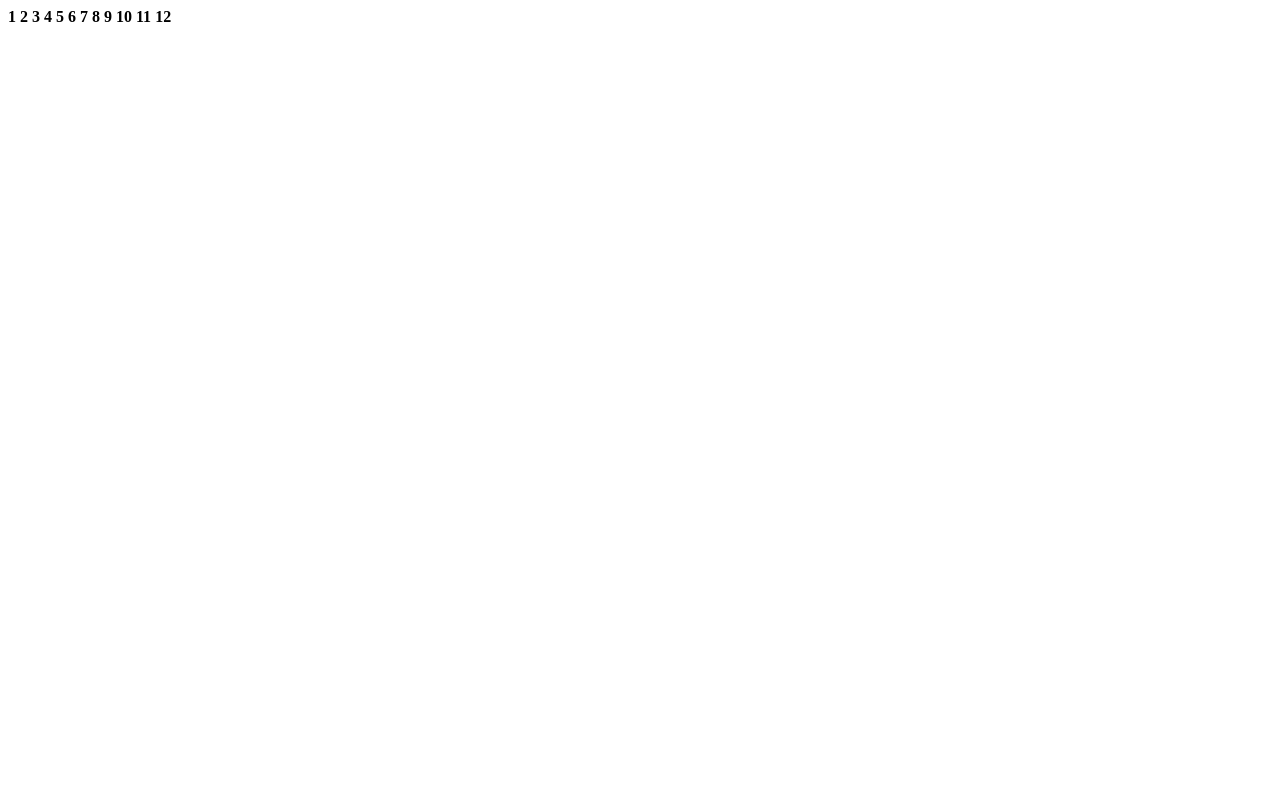
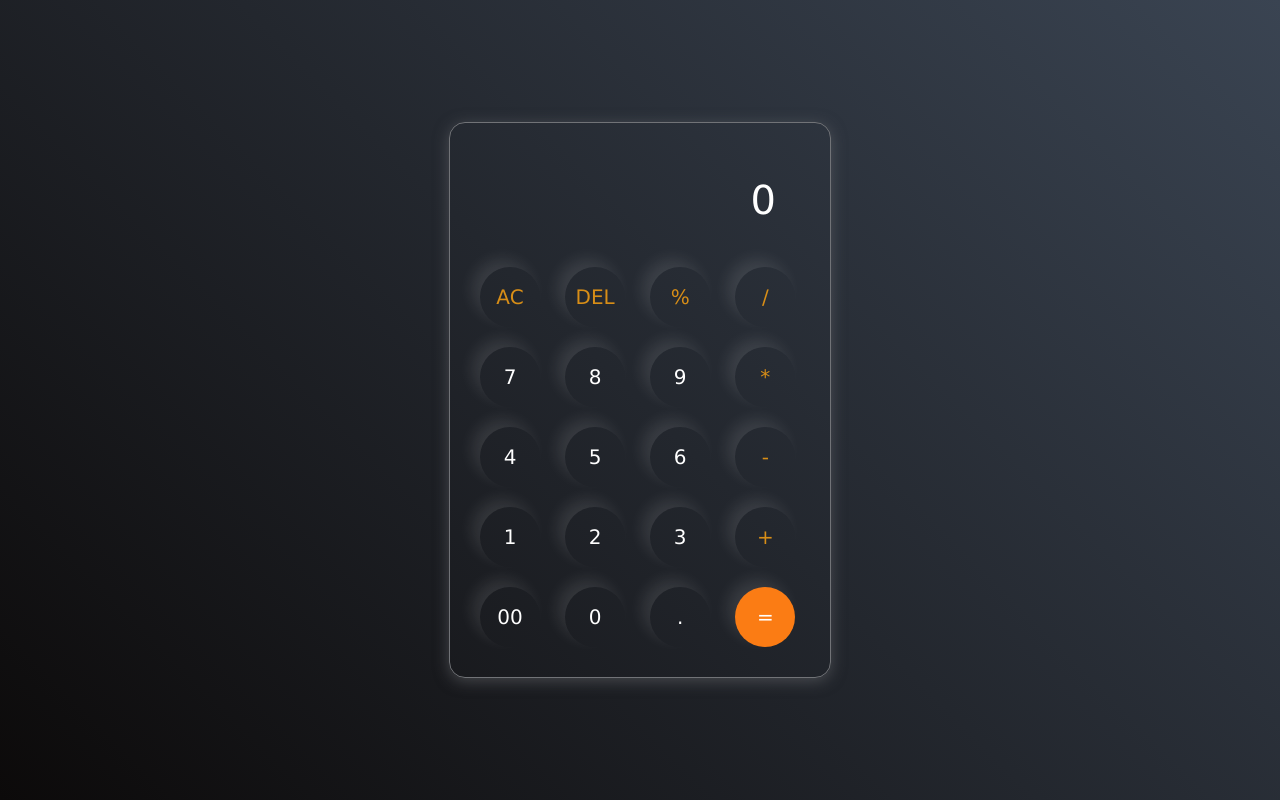
Before and after one commit to LucasmSantoss/Calculator, a plain HTML site: page index.html in a window 1280 px wide. Drawn offline with Linux system fonts and the light colour scheme.

Commit message:
first scripts + styles

```diff
--- a/index.html
+++ b/index.html
@@ -5,34 +5,43 @@
     <meta http-equiv="X-UA-Compatible" content="IE=edge" />
     <meta name="viewport" content="width=device-width, initial-scale=1.0" />
     <link rel="stylesheet" href="style.css" />
-    <title>Analog Clock</title>
+    <title>Calculator - By Code Traversal</title>
   </head>
-
   <body>
     <div class="container">
-      <div class="clock">
-        <div style="--clr: #ff3d58; --h: 74px" id="hour" class="hand">
-          <i></i>
+      <div class="calculator">
+        <input type="text" id="inputBox" placeholder="0" />
+        <div>
+          <button class="button operator">AC</button>
+          <button class="button operator">DEL</button>
+          <button class="button operator">%</button>
+          <button class="button operator">/</button>
         </div>
-        <div style="--clr: #00a6ff; --h: 84px" id="min" class="hand">
-          <i></i>
+        <div>
+          <button class="button">7</button>
+          <button class="button">8</button>
+          <button class="button">9</button>
+          <button class="button operator">*</button>
         </div>
-        <div style="--clr: #ffffff; --h: 94px" id="sec" class="hand">
-          <i></i>
+        <div>
+          <button class="button">4</button>
+          <button class="button">5</button>
+          <button class="button">6</button>
+          <button class="button operator">-</button>
+        </div>
+        <div>
+          <button class="button">1</button>
+          <button class="button">2</button>
+          <button class="button">3</button>
+          <button class="button operator">+</button>
         </div>
 
-        <span style="--i: 1"><b>1</b></span>
-        <span style="--i: 2"><b>2</b></span>
-        <span style="--i: 3"><b>3</b></span>
-        <span style="--i: 4"><b>4</b></span>
-        <span style="--i: 5"><b>5</b></span>
-        <span style="--i: 6"><b>6</b></span>
-        <span style="--i: 7"><b>7</b></span>
-        <span style="--i: 8"><b>8</b></span>
-        <span style="--i: 9"><b>9</b></span>
-        <span style="--i: 10"><b>10</b></span>
-        <span style="--i: 11"><b>11</b></span>
-        <span style="--i: 12"><b>12</b></span>
+        <div>
+          <button class="button">00</button>
+          <button class="button">0</button>
+          <button class="button">.</button>
+          <button class="button equalBtn">=</button>
+        </div>
       </div>
     </div>
 
--- a/script.js
+++ b/script.js
@@ -0,0 +1,27 @@
+let input = document.getElementById('inputBox');
+let buttons = document.querySelectorAll('button');
+
+let string = "";
+let arr = Array.from(buttons);
+arr.forEach(button => {
+    button.addEventListener('click', (e) =>{
+        if(e.target.innerHTML == '='){
+            string = eval(string);
+            input.value = string;
+        }
+
+        else if(e.target.innerHTML == 'AC'){
+            string = "";
+            input.value = string;
+        }
+        else if(e.target.innerHTML == 'DEL'){
+            string = string.substring(0, string.length-1);
+            input.value = string;
+        }
+        else{
+            string += e.target.innerHTML;
+            input.value = string;
+        }
+
+    })
+})
--- a/style.css
+++ b/style.css
@@ -0,0 +1,64 @@
+@import url('https://fonts.googleapis.com/css2?family=Poppins:wght@500&display=swap');
+
+*{
+    margin: 0;
+    padding: 0;
+    box-sizing: border-box;
+    font-family:'Lucida Sans', 'Lucida Sans Regular', 'Lucida Grande', 'Lucida Sans Unicode', Geneva, Verdana, sans-serif
+}
+
+body{
+    width: 100%;
+    height: 100vh;
+    display: flex;
+    justify-content: center;
+    align-items: center;
+    background: linear-gradient(45deg, #0c0a0a, #3a4452);
+}
+
+.calculator{
+    border: 1px solid #717377;
+    padding: 20px;
+    border-radius: 16px;
+    background: transparent;
+    box-shadow: 0px 3px 15px rgba(113, 115, 119, 0.5);
+
+}
+
+input{
+    width: 320px;
+    border: none;
+    padding: 24px;
+    margin: 10px;
+    background: transparent;
+    box-shadow: 0px 3px 15px rgbs(84, 84, 84, 0.1);
+    font-size: 40px;
+    text-align: right;
+    cursor: pointer;
+    color: #ffffff;
+}
+
+input::placeholder{
+    color: #ffffff;
+}
+
+button{
+    border: none;
+    width: 60px;
+    height: 60px;
+    margin: 10px;
+    border-radius: 50%;
+    background: transparent;
+    color: #ffffff;
+    font-size: 20px;
+    box-shadow: -8px -8px 15px rgba(255, 255, 255, 0.1);
+    cursor: pointer;
+}
+
+.equalBtn{
+    background-color: #fb7c14;
+}
+
+.operator{
+    color: #d88e17;
+}
```
